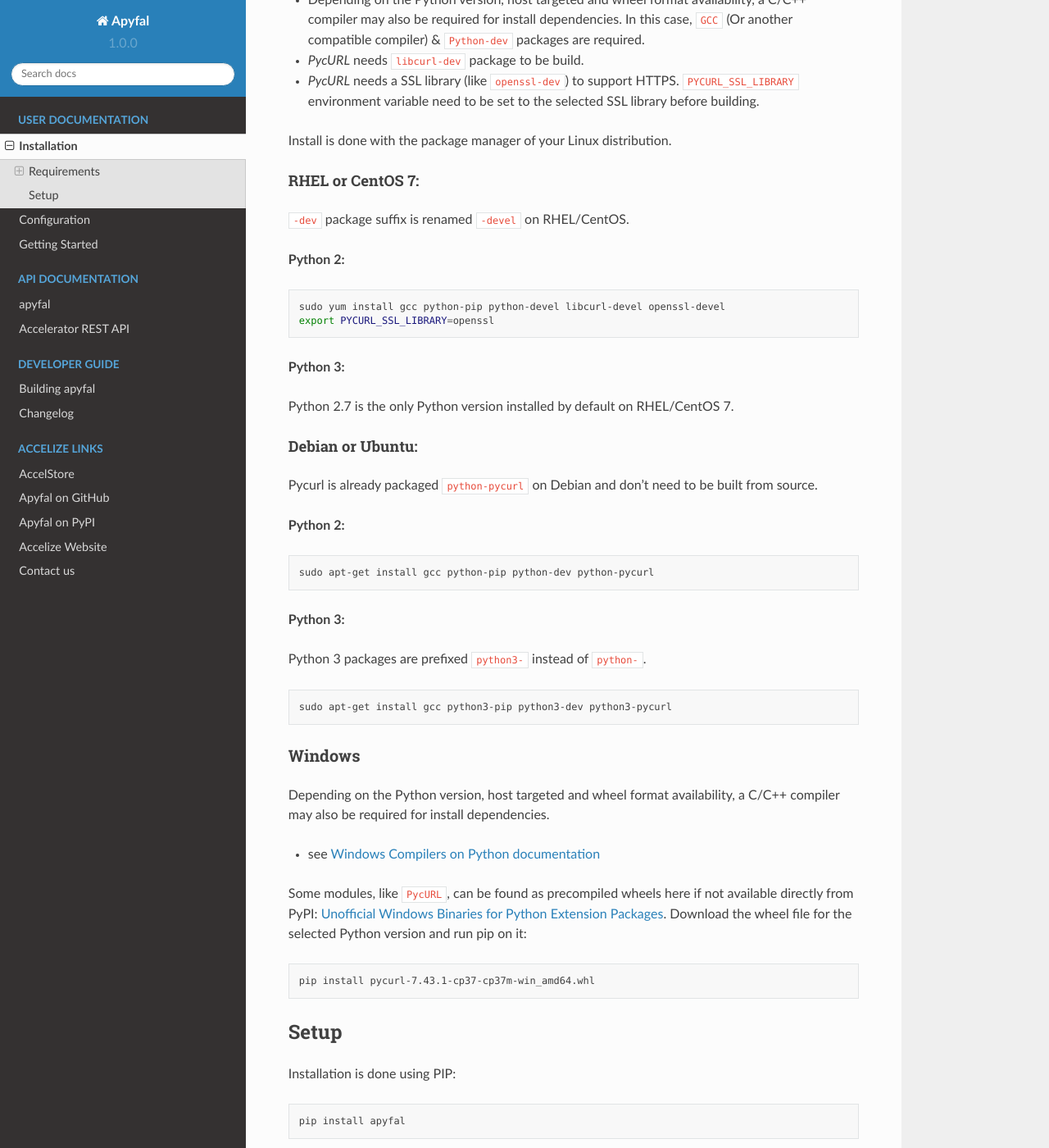
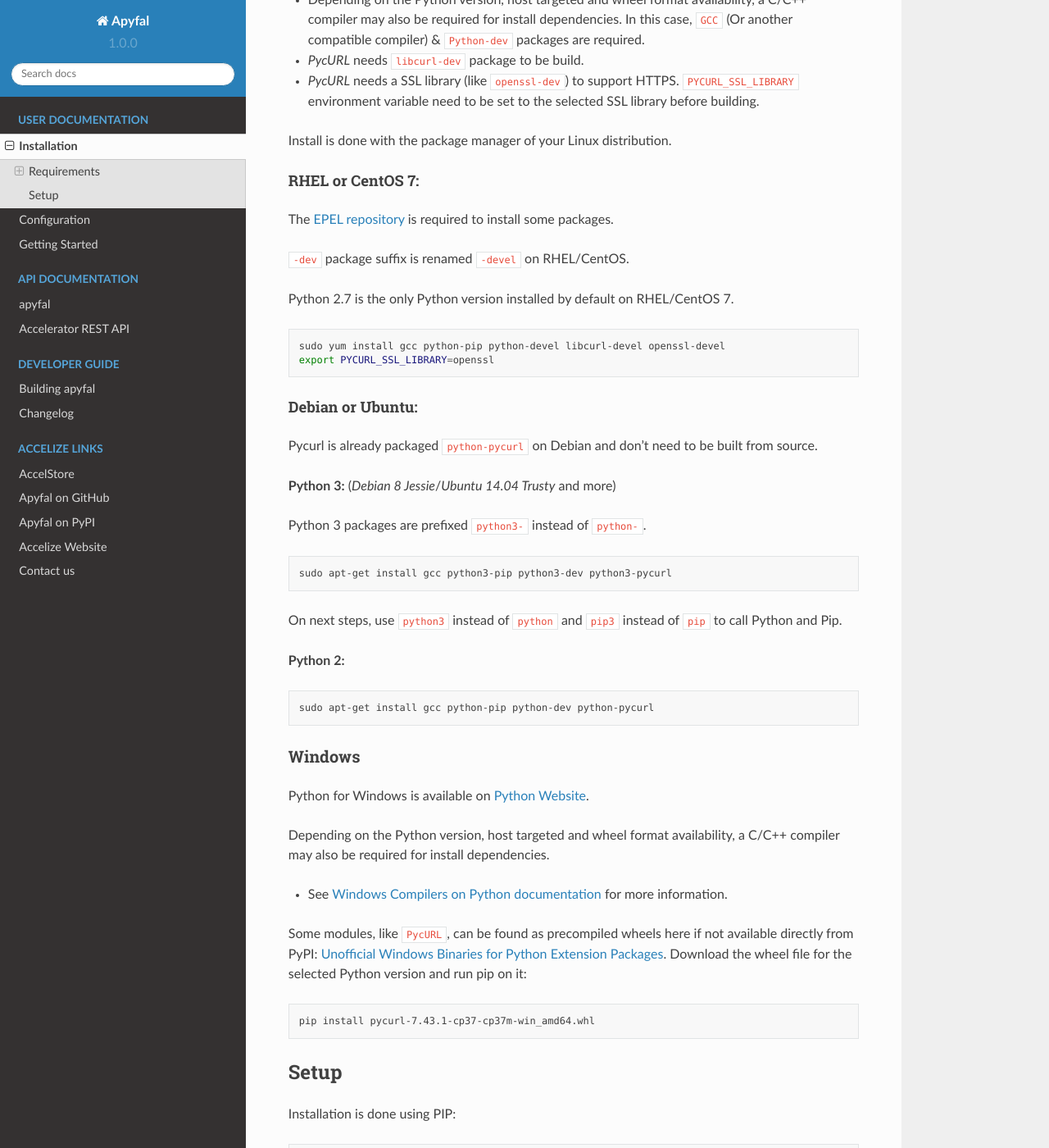
Before and after one commit to Accelize/apyfal, a Sphinx documentation site: the page built from docs/installation.rst, in a window 1280 px wide and 1400 px high, scrolled down 595 px. Shown: the whole window at 82% size. Built offline with Sphinx 7.4.7 and the Read the Docs theme 2.0.0, drawn with Linux system fonts in a browser that asks for light colours; pages that are not in the unit, such as notebooks, are missing from menus.

Commit message:
Improve setup instructions.

```diff
--- a/docs/installation.rst
+++ b/docs/installation.rst
@@ -34,23 +34,31 @@ Install is done with the package manager of your Linux distribution.
 RHEL or CentOS 7:
 ^^^^^^^^^^^^^^^^^
 
+The `EPEL repository`_ is required to install some packages.
+
 ``-dev`` package suffix is renamed ``-devel`` on RHEL/CentOS.
 
-**Python 2:**
+Python 2.7 is the only Python version installed by default on RHEL/CentOS 7.
 
 .. code-block:: bash
 
     sudo yum install gcc python-pip python-devel libcurl-devel openssl-devel
     export PYCURL_SSL_LIBRARY=openssl
 
-**Python 3:**
-
-Python 2.7 is the only Python version installed by default on RHEL/CentOS 7.
-
 Debian or Ubuntu:
 ^^^^^^^^^^^^^^^^^
 
 Pycurl is already packaged ``python-pycurl`` on Debian and don't need to be built from source.
+
+**Python 3:** (*Debian 8 Jessie*/*Ubuntu 14.04 Trusty* and more)
+
+Python 3 packages are prefixed ``python3-`` instead of ``python-``.
+
+.. code-block:: bash
+
+    sudo apt-get install gcc python3-pip python3-dev python3-pycurl
+
+On next steps, use ``python3`` instead of ``python`` and ``pip3`` instead of ``pip`` to call Python and Pip.
 
 **Python 2:**
 
@@ -58,22 +66,15 @@ Pycurl is already packaged ``python-pycurl`` on Debian and don't need to be buil
 
     sudo apt-get install gcc python-pip python-dev python-pycurl
 
-**Python 3:**
-
-Python 3 packages are prefixed ``python3-`` instead of ``python-``.
-
-.. code-block:: bash
-
-    sudo apt-get install gcc python3-pip python3-dev python3-pycurl
-
 Windows
 ~~~~~~~
 
-Depending on the Python version, host targeted and wheel format
-availability, a C/C++ compiler may also be required for install
-dependencies.
+Python for Windows is available on `Python Website`_.
 
--  see `Windows Compilers on Python documentation`_
+Depending on the Python version, host targeted and wheel format availability,
+a C/C++ compiler may also be required for install dependencies.
+
+-  See `Windows Compilers on Python documentation`_ for more information.
 
 Some modules, like ``PycURL``, can be found as precompiled wheels here if not available directly from PyPI:
 `Unofficial Windows Binaries for Python Extension Packages`_.
@@ -114,5 +115,7 @@ Example for installing the ``OpenStack`` + ``optional`` extras:
 
     pip install apyfal[OpenStack,optional]
 
+.. _EPEL repository: https://fedoraproject.org/wiki/EPEL
+.. _Python Website: https://www.python.org/downloads
 .. _Windows Compilers on Python documentation: https://wiki.python.org/moin/WindowsCompilers
 .. _Unofficial Windows Binaries for Python Extension Packages: https://www.lfd.uci.edu/~gohlke/pythonlibs
```
